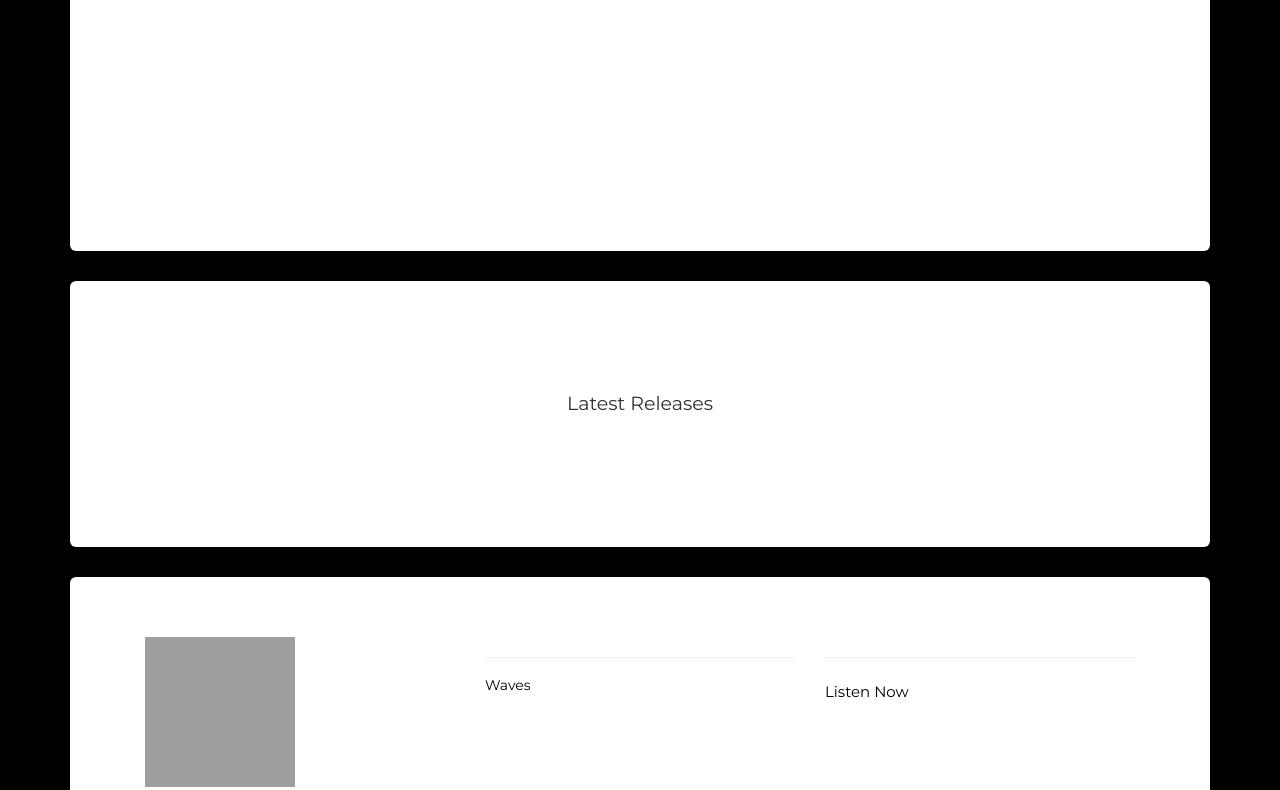
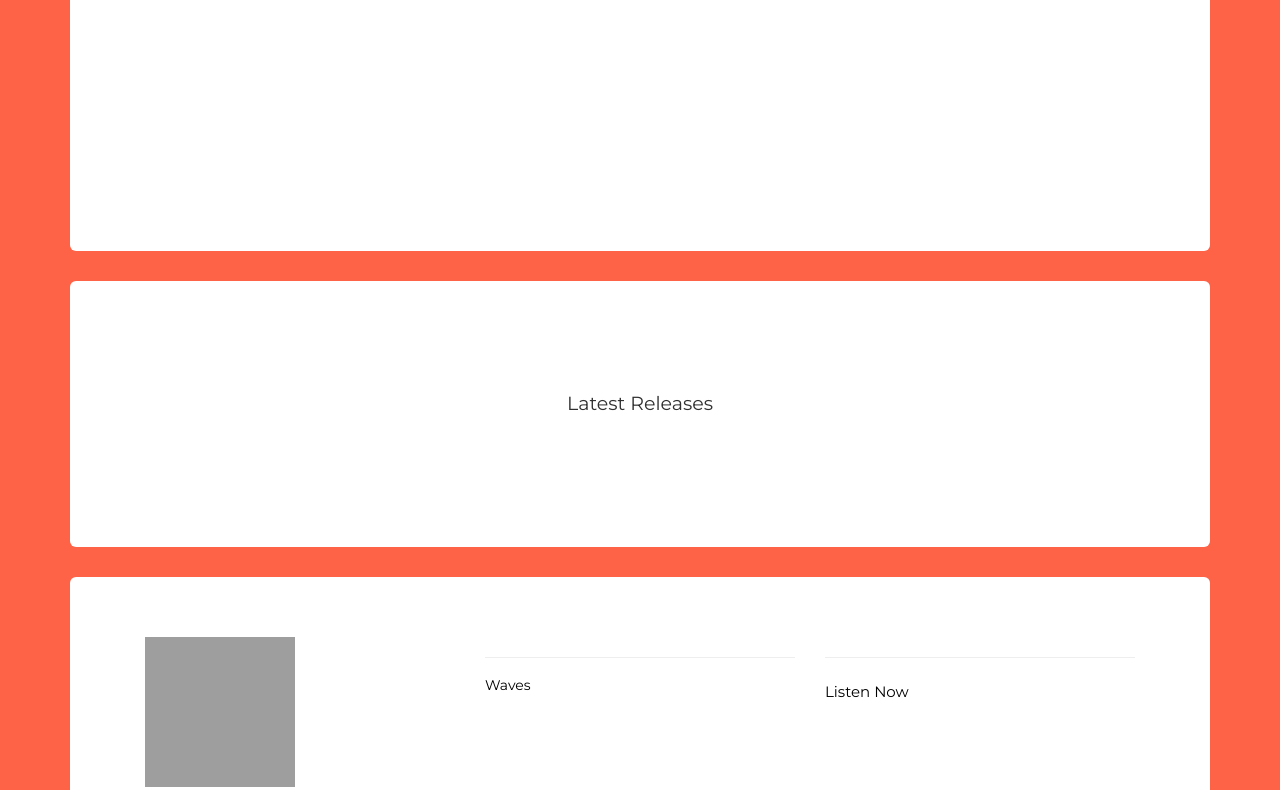
Before and after one commit to geonith-george/music, a plain HTML site: page index.html in a window 1280 px wide. Shown: the part 349-1139 px from the top of the page. Drawn offline with nearby package versions, Linux system fonts and the light colour scheme; grey boxes are pictures that could not be loaded.

Commit message:
Update index.html

```diff
--- a/index.html
+++ b/index.html
@@ -38,7 +38,7 @@
     font: 400 15px Lato, sans-serif;
     font-family: 'Dosis', sans-serif;
     line-height: 1.8;
-    background: black;
+    background: tomato;
 
     scroll-behavior: smooth;
   }
```
